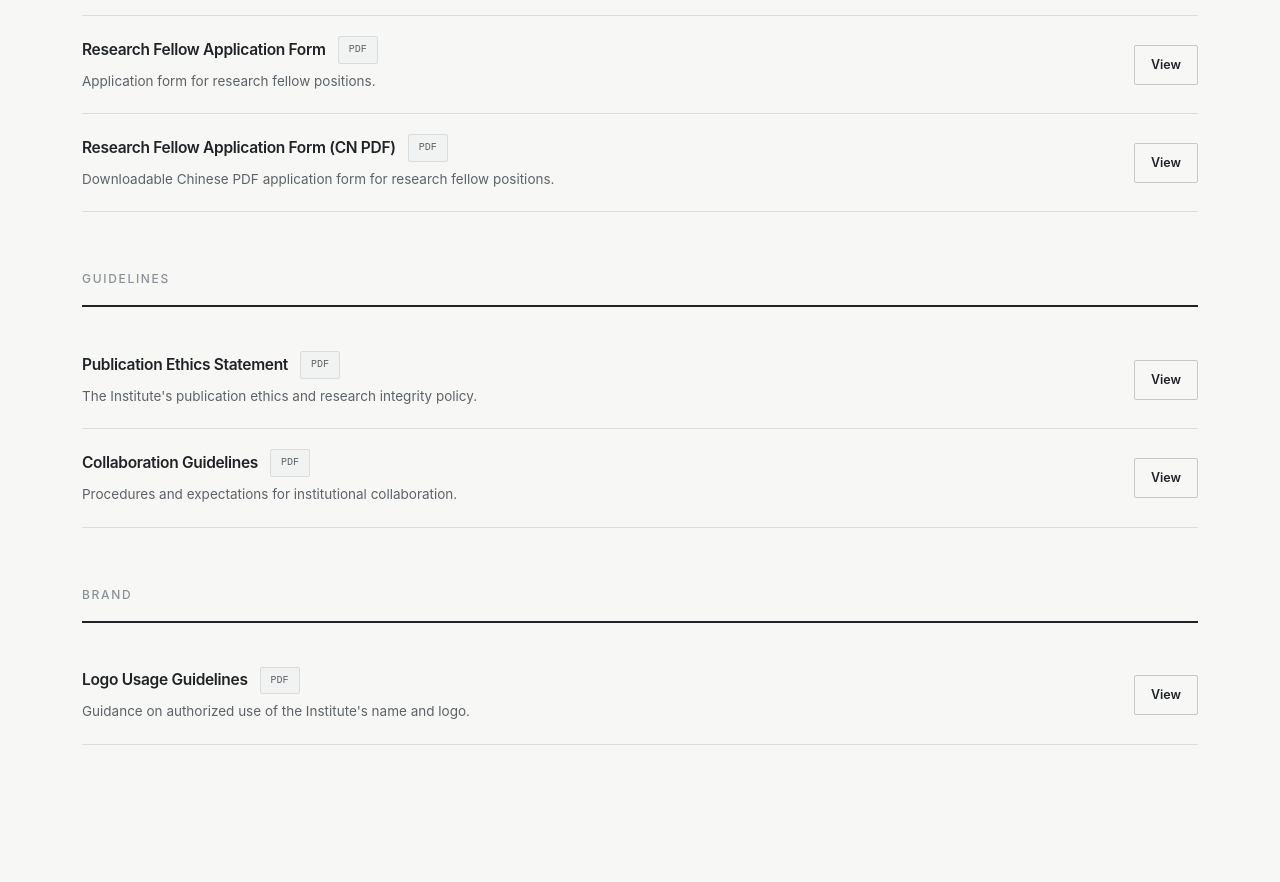
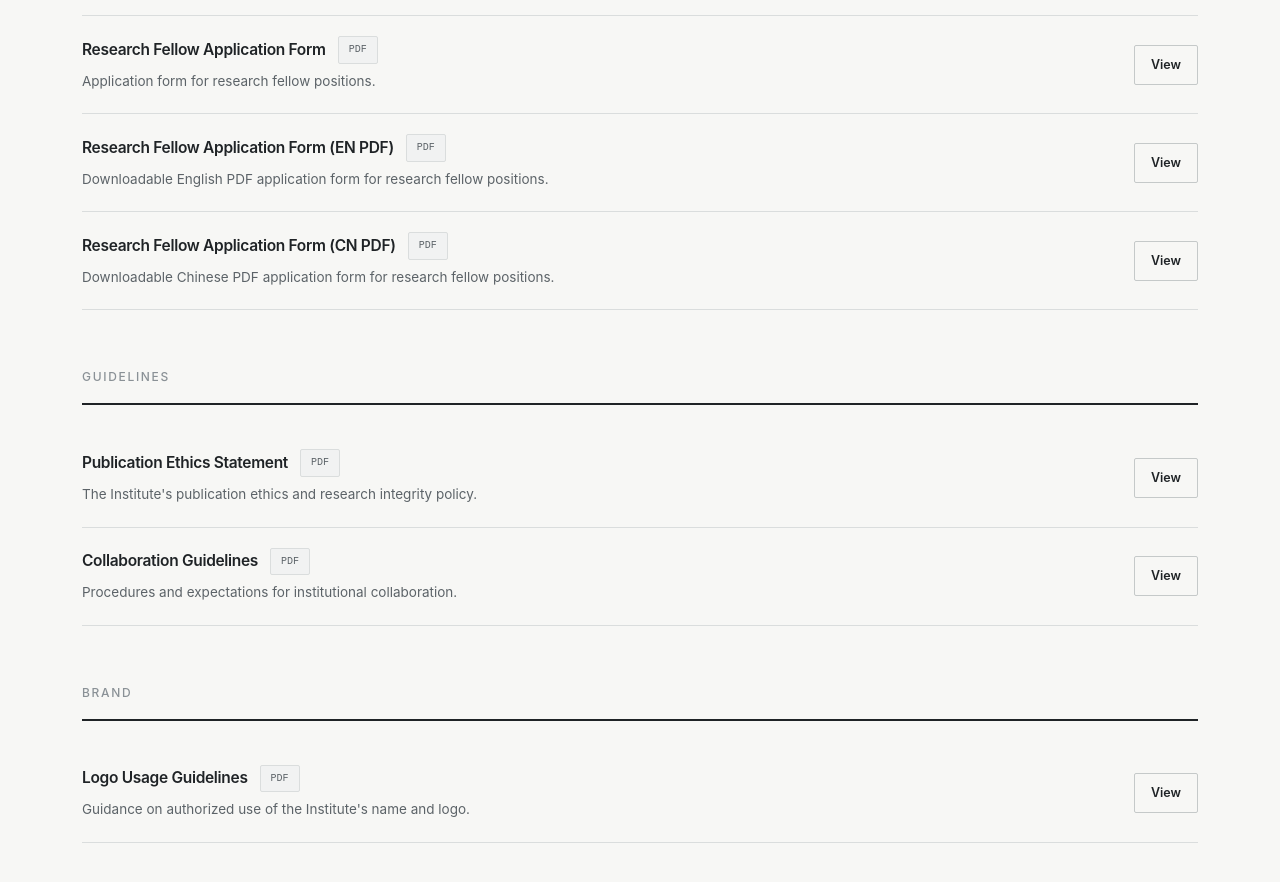
Before and after one commit to WENSHAO521/panorama-research-institute-website, an Astro site: page /resources in a window 1280 px wide. Shown: the part 1540-2422 px from the top of the page. Built offline with nearby package versions, Linux system fonts and the light colour scheme; Astro itself is replaced by a stand-in of ours.

Commit message:
Add English research fellow application PDF

```diff
--- a/src/i18n/clientTranslations.ts
+++ b/src/i18n/clientTranslations.ts
@@ -250,6 +250,7 @@ export const clientTranslations = {
     'Edited Volume Proposal Template': '主编文集提案模板',
     'Visiting Scholar Application Form': '访问学者申请表',
     'Research Fellow Application Form': '研究员申请表',
+    'Research Fellow Application Form (EN PDF)': '研究员申请表（英文 PDF）',
     'Research Fellow Application Form (CN PDF)': '研究员申请表（简体中文 PDF）',
     'Research Ethics Statement': '研究伦理声明',
     'Publication Ethics Statement': '出版伦理声明',
@@ -437,6 +438,7 @@ export const clientTranslations = {
     'Template for proposing an edited volume.': '主编文集提案模板。',
     'Application form for visiting scholar positions.': '访问学者职位申请表。',
     'Application form for research fellow positions.': '研究员职位申请表。',
+    'Downloadable English PDF application form for research fellow positions.': '研究员职位申请用英文 PDF 表格。',
     'Downloadable Chinese PDF application form for research fellow positions.': '研究员职位申请用中文 PDF 表格。',
     'The Institute\'s publication ethics and research integrity policy.': '研究院的出版伦理与研究诚信政策。',
     'Procedures and expectations for institutional collaboration.': '机构合作的程序与要求。',
@@ -716,6 +718,7 @@ export const clientTranslations = {
     'Edited Volume Proposal Template': '主編文集提案範本',
     'Visiting Scholar Application Form': '訪問學者申請表',
     'Research Fellow Application Form': '研究員申請表',
+    'Research Fellow Application Form (EN PDF)': '研究員申請表（英文 PDF）',
     'Research Fellow Application Form (CN PDF)': '研究員申請表（簡體中文 PDF）',
     'Research Ethics Statement': '研究倫理聲明',
     'Publication Ethics Statement': '出版倫理聲明',
@@ -903,6 +906,7 @@ export const clientTranslations = {
     'Template for proposing an edited volume.': '主編文集提案範本。',
     'Application form for visiting scholar positions.': '訪問學者職位申請表。',
     'Application form for research fellow positions.': '研究員職位申請表。',
+    'Downloadable English PDF application form for research fellow positions.': '研究員職位申請用英文 PDF 表格。',
     'Downloadable Chinese PDF application form for research fellow positions.': '研究員職位申請用中文 PDF 表格。',
     'The Institute\'s publication ethics and research integrity policy.': '研究院的出版倫理與研究誠信政策。',
     'Procedures and expectations for institutional collaboration.': '機構合作的程序與要求。',
--- a/src/i18n/clientTranslationsCoverage.ts
+++ b/src/i18n/clientTranslationsCoverage.ts
@@ -575,9 +575,13 @@ export const clientTranslationsCoverage = {
     'Institutional Documents': '机构文件',
     'Logo and Name Usage Guidelines': '标志与名称使用指南',
     'Fellowship Applications': '研究员申请',
+    'Download EN PDF Form': '下载英文 PDF 表格',
     'Download CN PDF Form': '下载简体中文 PDF 表格',
+    'Research Fellow Application Form (EN PDF)': '研究员申请表（英文 PDF）',
+    'Research Fellow Application Form (EN PDF) →': '研究员申请表（英文 PDF）→',
     'Research Fellow Application Form (CN PDF)': '研究员申请表（简体中文 PDF）',
     'Research Fellow Application Form (CN PDF) →': '研究员申请表（简体中文 PDF）→',
+    'Downloadable English PDF application form for research fellow positions.': '研究员职位申请用英文 PDF 表格。',
     'Downloadable Chinese PDF application form for research fellow positions.': '研究员职位申请用中文 PDF 表格。',
     'Application Attachment': '申请附件',
     'Application Attachments': '申请附件',
@@ -1337,9 +1341,13 @@ export const clientTranslationsCoverage = {
     'Institutional Documents': '機構文件',
     'Logo and Name Usage Guidelines': '標誌與名稱使用指南',
     'Fellowship Applications': '研究員申請',
+    'Download EN PDF Form': '下載英文 PDF 表格',
     'Download CN PDF Form': '下載簡體中文 PDF 表格',
+    'Research Fellow Application Form (EN PDF)': '研究員申請表（英文 PDF）',
+    'Research Fellow Application Form (EN PDF) →': '研究員申請表（英文 PDF）→',
     'Research Fellow Application Form (CN PDF)': '研究員申請表（簡體中文 PDF）',
     'Research Fellow Application Form (CN PDF) →': '研究員申請表（簡體中文 PDF）→',
+    'Downloadable English PDF application form for research fellow positions.': '研究員職位申請用英文 PDF 表格。',
     'Downloadable Chinese PDF application form for research fellow positions.': '研究員職位申請用中文 PDF 表格。',
     'Application Attachment': '申請附件',
     'Application Attachments': '申請附件',
--- a/src/pages/collaboration/research-fellow-application.astro
+++ b/src/pages/collaboration/research-fellow-application.astro
@@ -34,6 +34,7 @@ import MultiAttachmentUpload from '../../components/MultiAttachmentUpload.astro'
           <div style="margin-top:20px;display:flex;flex-direction:column;gap:8px;">
             <a href="/people/research-fellows" class="btn btn-secondary" style="width:100%;justify-content:center;">About Research Fellows</a>
             <a href="/people/associate-research-fellows" class="btn btn-secondary" style="width:100%;justify-content:center;">About Associate Fellows</a>
+            <a href="/forms/PRI_Research_Fellow_Application_Form_EN.pdf" class="btn btn-secondary" style="width:100%;justify-content:center;" target="_blank" rel="noopener">Download EN PDF Form</a>
             <a href="/forms/PRI_研究员申请表_CN.pdf" class="btn btn-secondary" style="width:100%;justify-content:center;" target="_blank" rel="noopener">Download CN PDF Form</a>
           </div>
         </div>
--- a/src/pages/resources.astro
+++ b/src/pages/resources.astro
@@ -11,6 +11,7 @@ const resources = [
   { cat: "Templates",    name: "Edited Volume Proposal Template",   type: "DOCX", desc: "Template for proposing an edited volume.", href: "#" },
   { cat: "Forms",        name: "Visiting Scholar Application Form", type: "PDF",  desc: "Application form for visiting scholar positions.", href: "/collaboration/visiting-scholar-application" },
   { cat: "Forms",        name: "Research Fellow Application Form",  type: "PDF",  desc: "Application form for research fellow positions.", href: "/collaboration/research-fellow-application" },
+  { cat: "Forms",        name: "Research Fellow Application Form (EN PDF)", type: "PDF", desc: "Downloadable English PDF application form for research fellow positions.", href: "/forms/PRI_Research_Fellow_Application_Form_EN.pdf", external: true },
   { cat: "Forms",        name: "Research Fellow Application Form (CN PDF)", type: "PDF", desc: "Downloadable Chinese PDF application form for research fellow positions.", href: "/forms/PRI_研究员申请表_CN.pdf", external: true },
   { cat: "Guidelines",   name: "Publication Ethics Statement",      type: "PDF",  desc: "The Institute's publication ethics and research integrity policy.", href: "/governance/publication-report-policy" },
   { cat: "Guidelines",   name: "Collaboration Guidelines",          type: "PDF",  desc: "Procedures and expectations for institutional collaboration.", href: "/governance/rules" },
--- a/src/pages/resources/downloads.astro
+++ b/src/pages/resources/downloads.astro
@@ -28,6 +28,7 @@ import PageHero from '../../components/PageHero.astro';
             { name:"Research Project Proposal Form", type:"PDF / Web Form", size:"—", href:"/resources/forms" },
             { name:"Visiting Scholar Application Form", type:"PDF / Web Form", size:"—", href:"/resources/forms" },
             { name:"Research Fellow Application Form", type:"PDF / Web Form", size:"—", href:"/resources/forms" },
+            { name:"Research Fellow Application Form (EN PDF)", type:"PDF", size:"—", href:"/forms/PRI_Research_Fellow_Application_Form_EN.pdf", external:true },
             { name:"Research Fellow Application Form (CN PDF)", type:"PDF", size:"—", href:"/forms/PRI_研究员申请表_CN.pdf", external:true },
             { name:"Event Cooperation Proposal Form", type:"PDF / Web Form", size:"—", href:"/resources/forms" },
           ]
--- a/src/pages/resources/forms.astro
+++ b/src/pages/resources/forms.astro
@@ -19,6 +19,7 @@ import PageHero from '../../components/PageHero.astro';
         {[
           { category:"Fellowship Applications", forms:[
             { name:"Research Fellow Application",          href:"/collaboration/research-fellow-application" },
+            { name:"Research Fellow Application Form (EN PDF)", href:"/forms/PRI_Research_Fellow_Application_Form_EN.pdf", external:true },
             { name:"Research Fellow Application Form (CN PDF)", href:"/forms/PRI_研究员申请表_CN.pdf", external:true },
             { name:"Associate Research Fellow Application", href:"/collaboration/research-fellow-application" },
             { name:"Visiting Scholar Application",          href:"/collaboration/visiting-scholar-application" },
```
Also changed, not shown: 1 other file.
